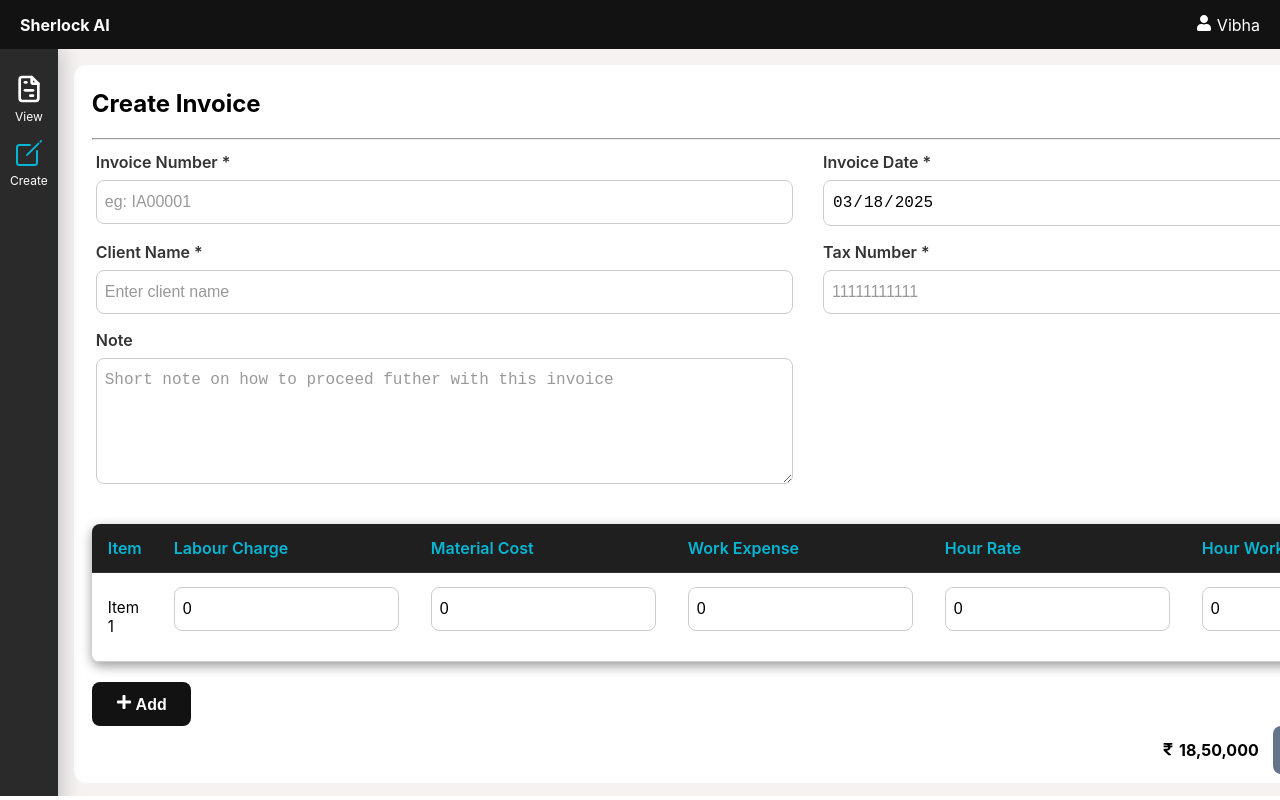
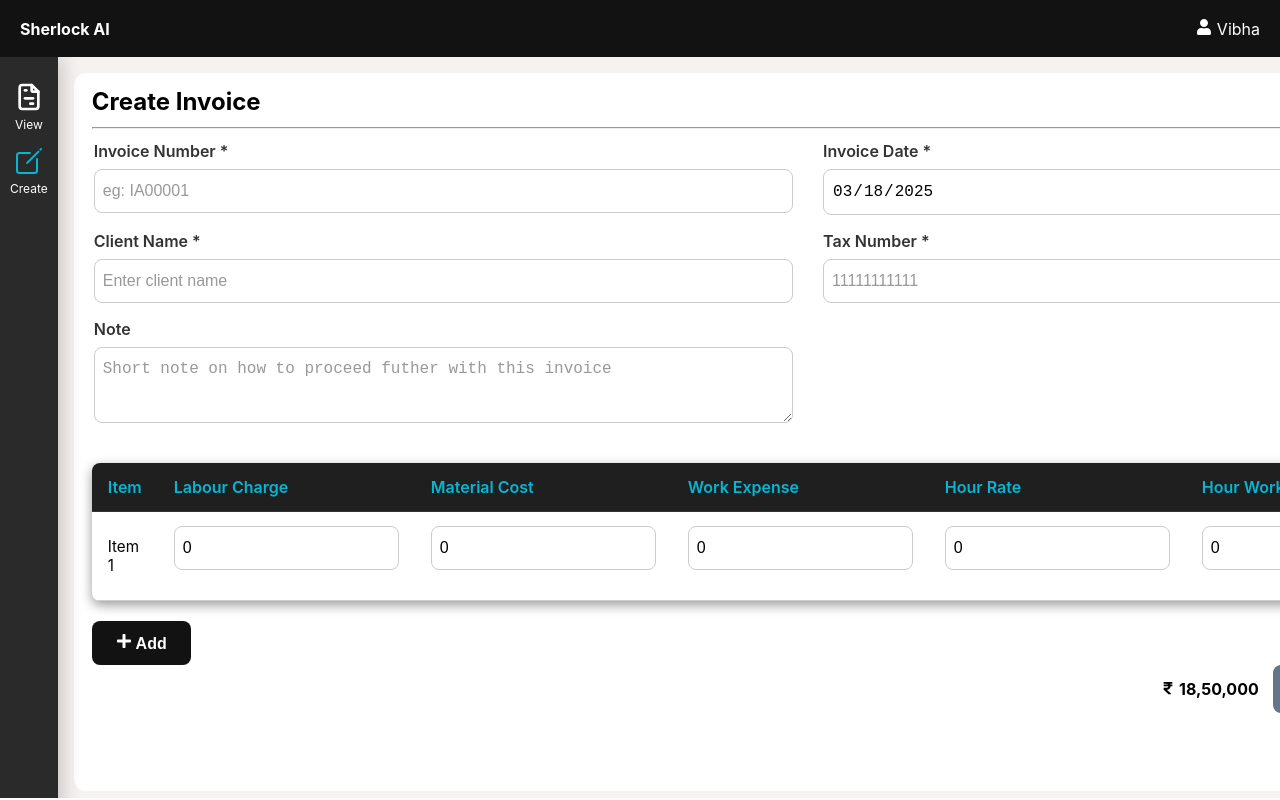
Before and after one commit to Vibha27/invoice-app, a React (Create React App) app: page /create-invoices in a window 1280 px wide. Built offline with nearby package versions, Linux system fonts and the light colour scheme.

Commit message:
updated padding

```diff
--- a/src/Main.js
+++ b/src/Main.js
@@ -7,7 +7,7 @@ import { AppRoutes } from "./AppRoutes";
 const Layout = styled.div`
   display: flex;
   overflow: hidden;
-  height: calc(100vh - 53px);
+  height: calc(100vh - 59px);
 `;
 
 const Content = styled.main`
--- a/src/components/Header.js
+++ b/src/components/Header.js
@@ -6,7 +6,7 @@ const HeaderContainer = styled.header`
   display: flex;
   justify-content: space-between;
   align-items: center;
-  padding: 4px 20px;
+  padding: 8px 20px;
   background-color: #121212;
   color: white;
 `;
--- a/src/components/InputField.js
+++ b/src/components/InputField.js
@@ -42,7 +42,7 @@ const StyledInput = styled.input`
 const StyledTextarea = styled.textarea`
   ${inputStyles}
   resize: vertical;
-  min-height: 100px;
+  min-height: 50px;
 `;
 
 const InputField = ({
--- a/src/pages/CreateInvoice/CreateInvoice.js
+++ b/src/pages/CreateInvoice/CreateInvoice.js
@@ -94,7 +94,7 @@ export const CreateInvoice = () => {
       />}
       <h2>Create Invoice</h2>
       <hr />
-      <InvoiceForm style={{ padding: "4px" }}>
+      <InvoiceForm style={{ padding: "4px 2px" }}>
         <InputField
           name="invoiceNumber"
           label="Invoice Number"
--- a/src/pages/CreateInvoice/style.js
+++ b/src/pages/CreateInvoice/style.js
@@ -7,6 +7,11 @@ export const Wrapper = styled.div`
   overflow-x: hidden;
   border-radius: 12px;
   padding: 4px 18px;
+
+  h2 {
+    line-height: 10px;
+  }
+
 `;
 
 export const InvoiceForm = styled.form`
```
